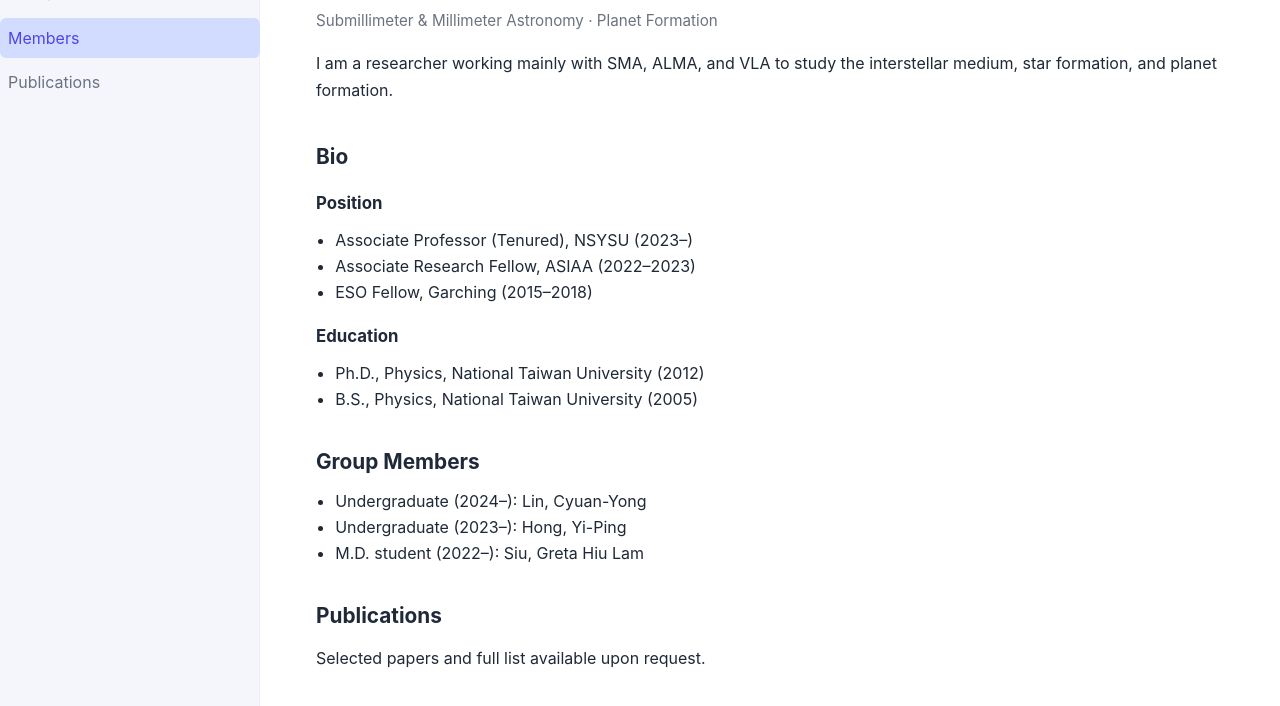
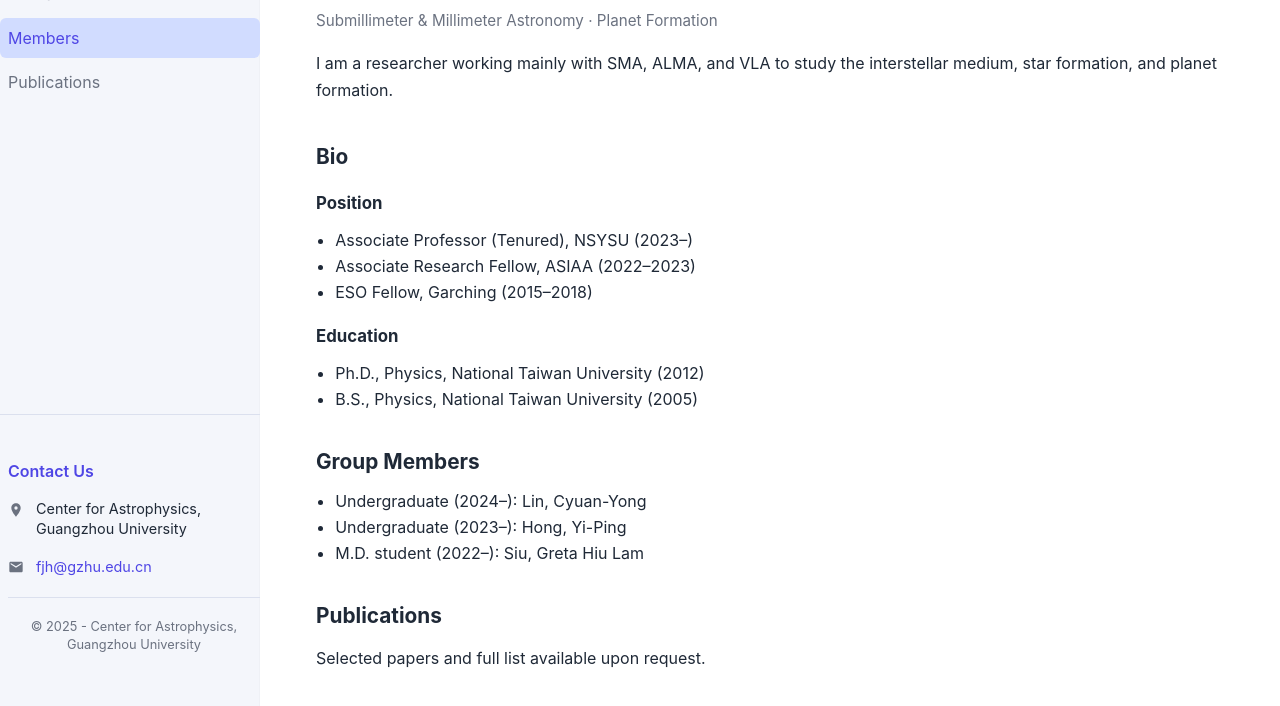
Before and after one commit to astrophygzhu/astrophygzhu.github.io, a plain HTML site: page members/member.html in a window 1280 px wide. Shown: the part 126-832 px from the top of the page. Drawn offline with Linux system fonts and the light colour scheme.

Commit message:
ver_test1

```diff
--- a/members/member.html
+++ b/members/member.html
@@ -12,22 +12,55 @@
 </head>
 <body>
 <div class="layout">
-<aside class="sidebar" >
-
+<aside class="sidebar">
+<div class="sidebar-content">
 <nav class="nav">
 
+<!-- 网站标题 -->
 <a href="../index.html" style="text-decoration: none; color: inherit;">
 <div class="site-title">Guangzhou Galactic<br/>Nuclei Voyagers</div>
 </a>
 
-
-<a href="../index.html" >Research</a>
+<!-- 导航链接 -->
+<a href="../index.html">Research</a>
 <a href="./member.html" class="active">Members</a>
 <a href="../publications/publication.html">Publications</a>
-<!-- <a href="#lectures">Lectures</a> -->
-<!-- <a href="#students">To my students</a> -->
+</nav>
 
-</nav>
+<!-- 联系方式区域（在底部） -->
+<div class="contact-info-bottom">
+<h4>Contact Us</h4>
+
+<!-- 地址 -->
+<div class="contact-item">
+<svg class="contact-icon" viewBox="0 0 24 24" width="16" height="16">
+<path fill="currentColor" d="M12 2C8.13 2 5 5.13 5 9c0 5.25 7 13 7 13s7-7.75 7-13c0-3.87-3.13-7-7-7zm0 9.5a2.5 2.5 0 0 1 0-5 2.5 2.5 0 0 1 0 5z"/>
+</svg>
+<span>Center for Astrophysics,<br>Guangzhou University</span>
+</div>
+
+<!-- 邮箱 -->
+<div class="contact-item">
+<svg class="contact-icon" viewBox="0 0 24 24" width="16" height="16">
+<path fill="currentColor" d="M20 4H4c-1.1 0-1.99.9-1.99 2L2 18c0 1.1.9 2 2 2h16c1.1 0 2-.9 2-2V6c0-1.1-.9-2-2-2zm0 4l-8 5-8-5V6l8 5 8-5v2z"/>
+</svg>
+<a href="mailto:example@email.com">fjh@gzhu.edu.cn</a>
+</div>
+
+
+<!-- <div class="contact-item">
+<svg class="contact-icon" viewBox="0 0 24 24" width="16" height="16">
+<path fill="currentColor" d="M6.62 10.79c1.44 2.83 3.76 5.14 6.59 6.59l2.2-2.2c.27-.27.67-.36 1.02-.24 1.12.37 2.33.57 3.57.57.55 0 1 .45 1 1V20c0 .55-.45 1-1 1-9.39 0-17-7.61-17-17 0-.55.45-1 1-1h3.5c.55 0 1 .45 1 1 0 1.25.2 2.45.57 3.57.11.35.03.74-.25 1.02l-2.2 2.2z"/>
+</svg>
+<a href="tel:+8612345678900">+86 123 4567 8900</a>
+</div> -->
+  <!-- 脚注 -->
+<footer class="sidebar-footer">
+<span>© 2025 - Center for Astrophysics, Guangzhou University</span>
+</footer>
+
+</div>
+</div>
 </aside>
 
 
```
Also changed, not shown: index.html (+5 -5 lines), publications/publication.html (+40 -8 lines).
